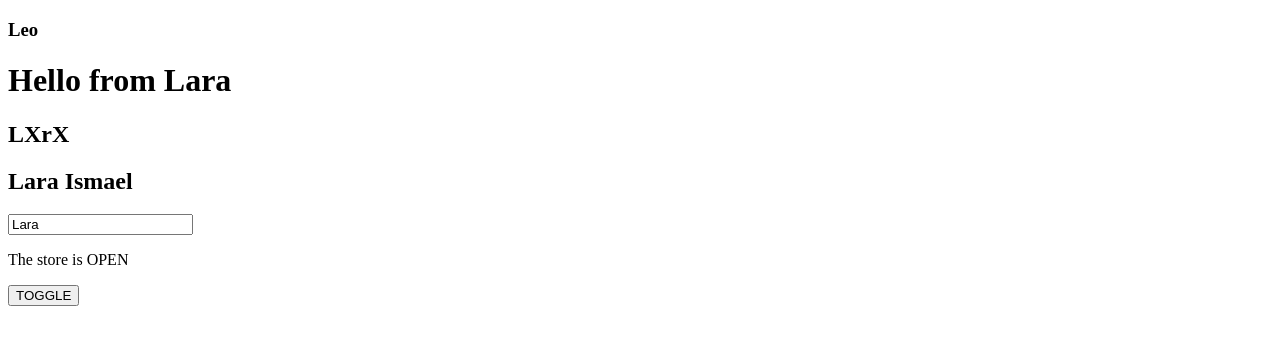
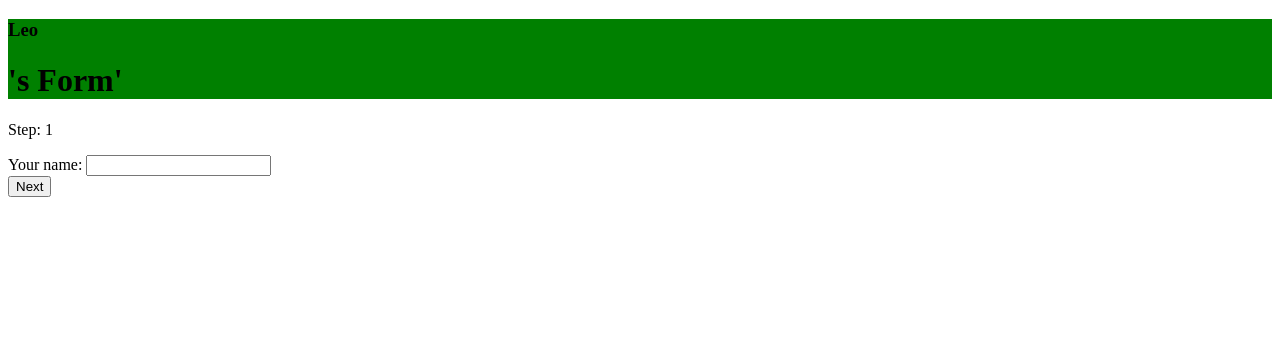
Before and after one commit to laraIsmael/learning-svelte, a SvelteKit app in the folder Tutorial-Svelte5/: page / in a window 1280 px wide. Shown: the top 344 px of the page. Built offline with nearby package versions, Linux system fonts and the light colour scheme.

Commit message:
understanding style :global and {#if} {:else if} {/if} statements

```diff
--- a/Tutorial-Svelte5/src/routes/+page.svelte
+++ b/Tutorial-Svelte5/src/routes/+page.svelte
@@ -1,34 +1,56 @@
 <script lang="ts">
-import Header from './Header.svelte'
-
-// Same name valiable and value shortcut:
-// if you create a variable with the same name as the $prop you can simplify the code and have it just passed once in parenteses like the example: {name}
-// the other way to do this is to set up the value on the html porsion: name={"Scott"}
-// both are correact one is just shorter
-let name = $state("Lara");
-
-// TypeScrip:
-// will infer its type if you don't specify. On name TS will have the type be string since we are passing a string
-// on status if we don't specify its type like we are doing here, the type would also be string since we want specifically "OPEN" | "CLOSE" we have to pass it as its shwon bellow.
-let status: "OPEN" | "CLOSE" = $state("OPEN");
-
-// The rune $derived will work as a connector to a $state. meaning, when the $state associated to the $derived value change so will it.
-// full_name is being displayed as a h2 bellow and it will updated when the user change the name on the input.
-// a good example of use for $derived would be a cart list, imagine you have an array storing products price and a $derived could be set to the total price (the sum of all vlaues in the array) if the $state array changes an item is added or removed the $derived total value will update as well.
-let full_name = $derived(name + " " + "Ismael")
-
-// you can name the funcion the same as the tag and just pass the short version of it as the combo of the funcion onclick here and the line commented with **** down bellow is showing
-function onclick() {
-  status = status === "OPEN" ? "CLOSE" : "OPEN";
-}
-
+  import Header from "./Header.svelte";
+// create a $state object to store values nd keep it reactive as it changes.
+let formState = $state({
+  name: "",
+  birthday: "",
+  step: 0,
+  error: "",
+})
+// remember that TS will infer the type given the value passed.
 </script>
 
+<main>
+  <Header name={formState.name} error={formState.error}/>
+  <!-- create a paragraph element that shows the text Step: and the value of the $state step. wanting to keep $state step index 0 so we can use in a loop later on, but waring to display the steps starting in 1 = just add 1 to the display value of the step on the DOM-->
+   <p>Step: {formState.step +1}</p>
 
-<Header {name} />
-<h2>{full_name}</h2>
-<input type="text" bind:value={name} />
-<p>The store is {status}</p>
-<!-- **** <button {onclick}>Toggle Status</button> -->
- <!-- instead of the function on the script side and the code as above you can do what is showing bellow and have the function in line. adding js to the html portion of the code-->
- <button onclick={() => {status === "OPEN" ? "CLOSE" : "OPEN"}}>TOGGLE</button>
+  <!-- create an if statement that only shows $state error if its value is truth => pass a paragraph with a class error and show $state error -->
+  {#if formState.error}
+    <p class="error">{formState.error}</p>
+  {/if}
+
+  <!-- create another if statement that checks if $state step is equal to 0
+      inside the if statement:
+      create a div with a label (for-name and its value is "Your name: ")and an input (type-text id-name and bind it to the $state name value)  -->
+  {#if formState.step === 0}
+    <div>
+      <label for="name">Your name: </label>
+      <input type="text" id="name" bind:value={formState.name}/>
+    </div>
+
+    <!-- create a button with a value of Next and an inline onclick callback thay checks if $state name is not empty => add 1 to step and set error to "" else => create an error message: "your name is empty. Please write your name."-->
+    <button onclick={() => {
+      if(formState.name !== "") {
+        formState.step +=1;
+        formState.error = "";
+      } else {
+        formState.error = "your name is empty. Please write your name.";
+      }
+    }}>
+      Next
+    </button>
+     <!-- add an if else statement that show step one and has the same next button but the input is for the $state birthday instead  -->
+    {:else if formState.step === 1}
+      <label for="birthday">Your Birthday: </label>
+      <input type="date" bind:value={formState.birthday}/>
+
+      <button onclick={() => {
+      if(formState.birthday !== "") {
+        formState.step +=1;
+        formState.error = "";
+      } else {
+        formState.error = "your birthday is empty. Please write your birthday.";
+      }}}>Next</button>
+  {/if}
+</main>
--- a/Tutorial-Svelte5/src/routes/Header.svelte
+++ b/Tutorial-Svelte5/src/routes/Header.svelte
@@ -1,16 +1,35 @@
 <script lang="ts">
   let {
     name,
+    error,
     optional_name = "Leo"
   }: {
     name: string,
+    error: string,
     optional_name?: string
   } = $props();
 
   // optional_name the ? tells TS that the value is optional so if you go to +page.svelte the implementation of <Header /> won't show an error eventhough we are not passing a value as optional_name. I'm setting a default value for it ont eh $props() object but that is also optional.
 </script>
 
+<div>
+  <h3>{optional_name}</h3>
+  <h1>{name}'s Form'</h1>
+</div>
+<h2 class="test">{name.replaceAll('a', 'X')}</h2>
+<h2 class="error">{error}</h2>
 
-<h3>{optional_name}</h3>
-<h1>Hello from {name}</h1>
-<h2>{name.replaceAll('a', 'X')}</h2>
+<style>
+  /* this style is unique to this file  if you have another file with a div or a class test this won't be passed. You can still create global css variables by adding a :global before the style block as shown below.*/
+  div {
+    background: green;
+  }
+
+  :global(.error) {
+    color: red;
+  }
+
+  .test {
+    background: blue;
+  }
+</style>
```
